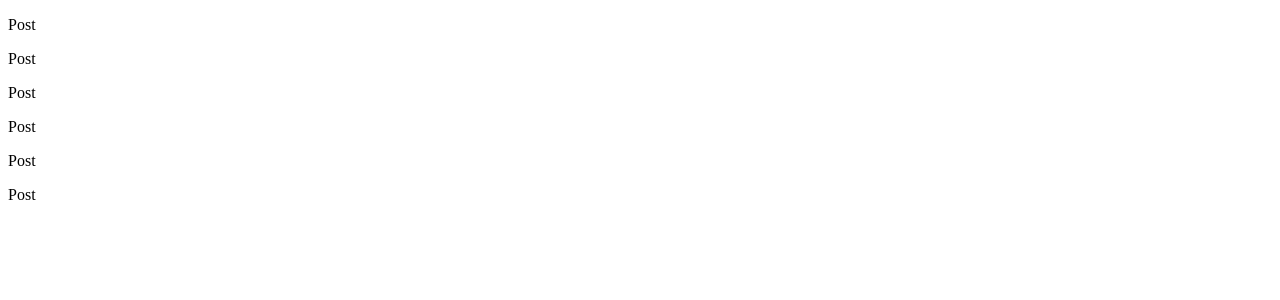
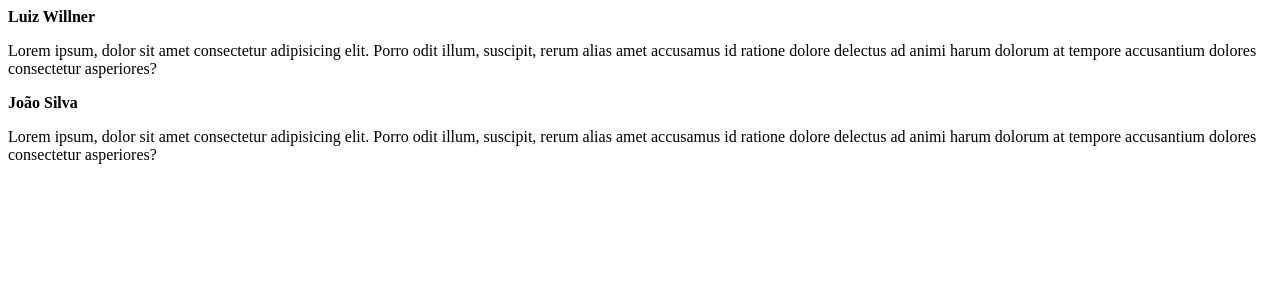
Before and after one commit to LuizWillner/MistGamingStoreFront, a React (Vite) app: page / in a window 1280 px wide. Shown: the top 300 px of the page. Built offline with nearby package versions, Linux system fonts and the light colour scheme.

Commit message:
Propriedade adicionada ao componente

```diff
--- a/src/App.tsx
+++ b/src/App.tsx
@@ -4,12 +4,14 @@ import { Post } from "./components/Post";
 function App() {
   return (
     <div>
-      <Post />
-      <Post />
-      <Post />
-      <Post />
-      <Post />
-      <Post />
+      <Post
+        autor="Luiz Willner"
+        conteudo="Lorem ipsum, dolor sit amet consectetur adipisicing elit. Porro odit illum, suscipit, rerum alias amet accusamus id ratione dolore delectus ad animi harum dolorum at tempore accusantium dolores consectetur asperiores?"
+      />
+      <Post
+        autor="João Silva"
+        conteudo="Lorem ipsum, dolor sit amet consectetur adipisicing elit. Porro odit illum, suscipit, rerum alias amet accusamus id ratione dolore delectus ad animi harum dolorum at tempore accusantium dolores consectetur asperiores?"
+      />
     </div>
   );
 }
--- a/src/components/Post.tsx
+++ b/src/components/Post.tsx
@@ -1,5 +1,15 @@
-export function Post() {
-  return <p>Post</p>;
+// props : {autor: "Luiz Willner", conteudo: "Lorem ipsum, dolor sit amet consectetur..."}
+
+export function Post(props) {
+  console.log(props);
+  return (
+    <div>
+      <strong>{props.autor}</strong>
+      <p>{props.conteudo}</p>
+    </div>
+  );
 }
 
+// forma padrão de exportar um componente.
+// Desvantagem: a mudança de nome do componente no arquivo Post.tsx não é refletida automaticamente no arquivo App.tsx
 // export default Post;
```
